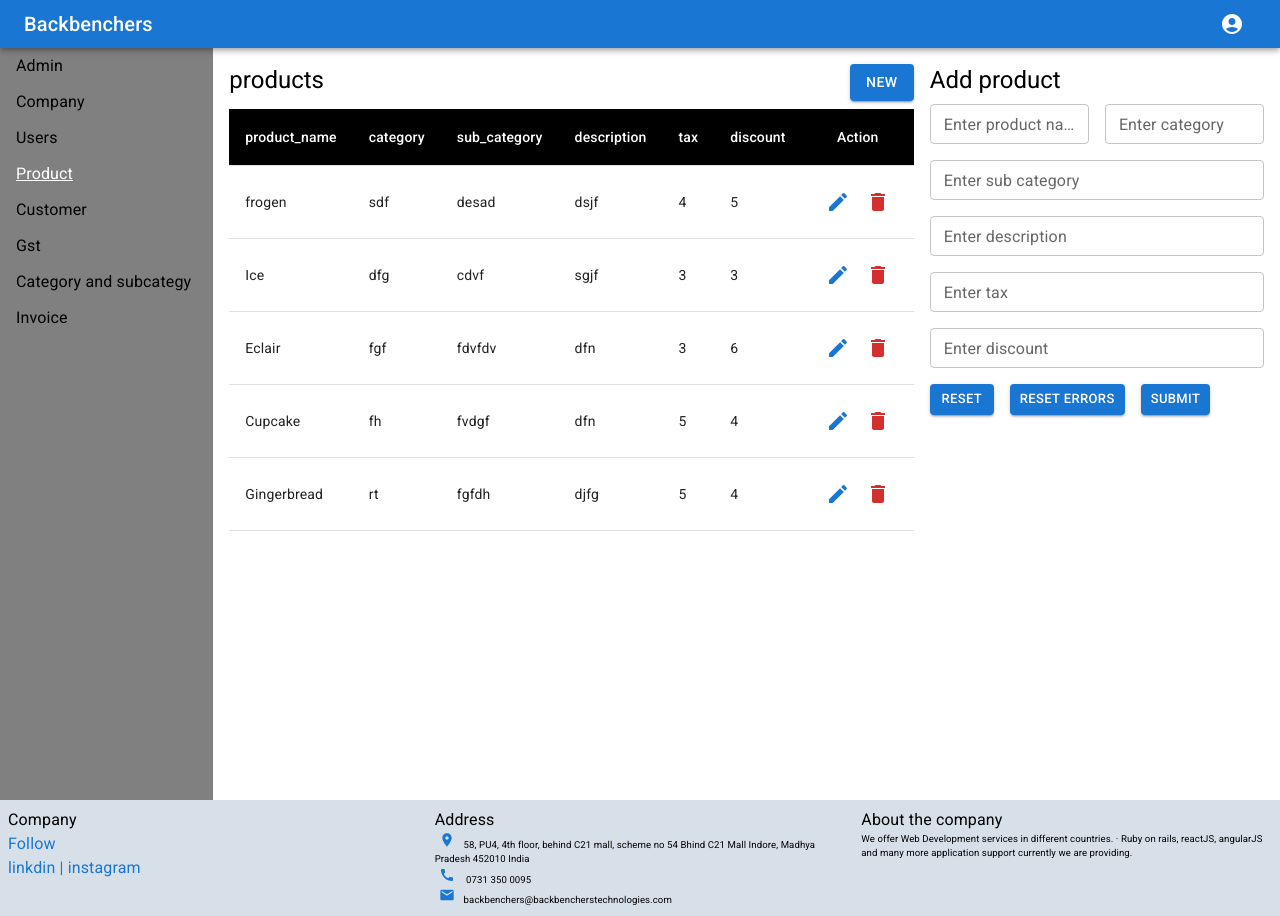
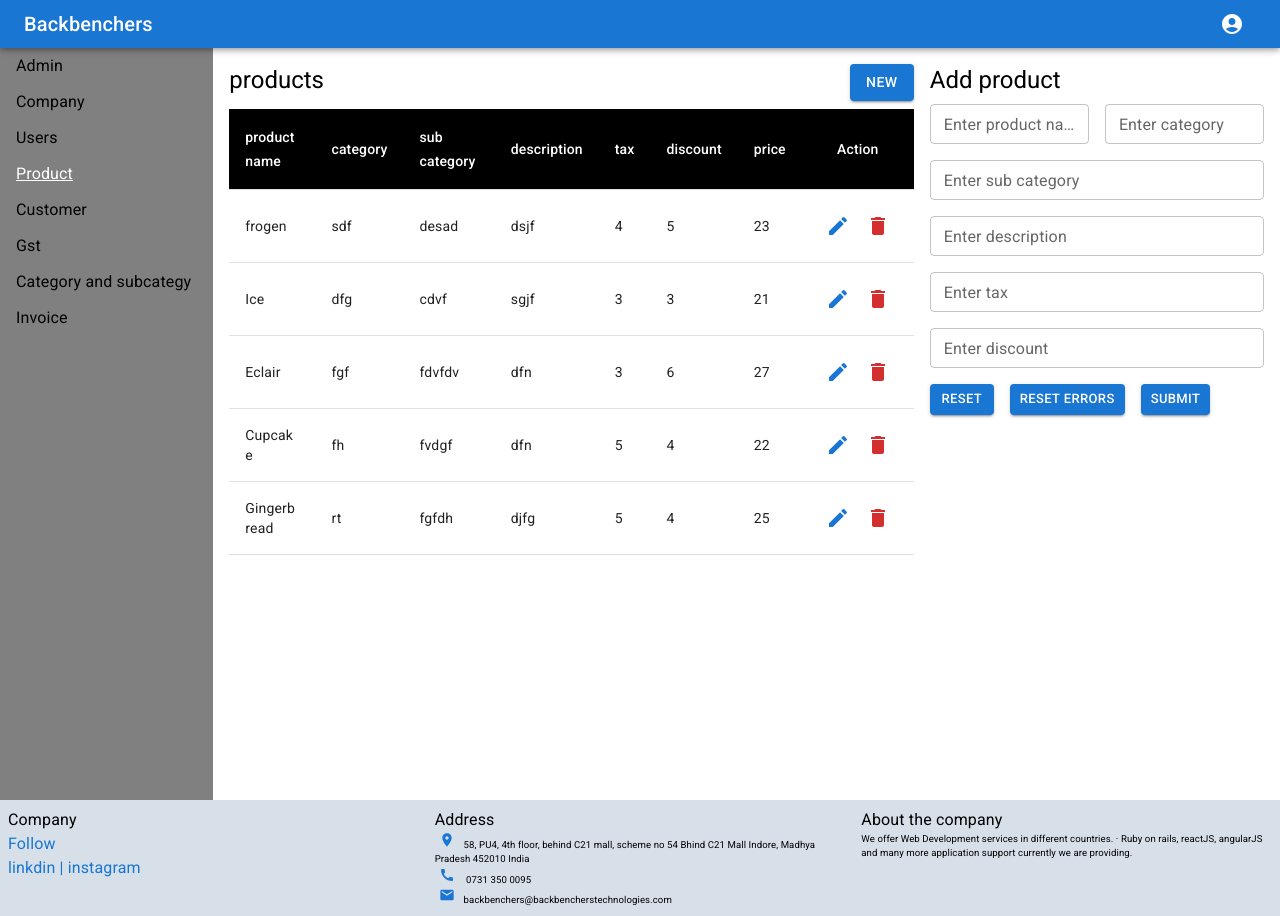
Before and after one commit to rraj77/company, a React (Create React App) app: page /product in a window 1280 px wide. Built offline with nearby package versions, Linux system fonts and the light colour scheme.

Commit message:
add price collom

```diff
--- a/src/products/ProductTable.tsx
+++ b/src/products/ProductTable.tsx
@@ -84,12 +84,14 @@ export default function ProductTable() {
         <Table>
           <TableHead>
             <TableRow>
-              <TableCell className={styles.tableCellHead}>product_name</TableCell>
+              <TableCell className={styles.tableCellHead}>product name</TableCell>
               <TableCell className={styles.tableCellHead}>category</TableCell>
-              <TableCell className={styles.tableCellHead}>sub_category</TableCell>
+              <TableCell className={styles.tableCellHead}>sub category</TableCell>
               <TableCell className={styles.tableCellHead}>description</TableCell>
               <TableCell className={styles.tableCellHead}>tax</TableCell>
               <TableCell className={styles.tableCellHead}>discount</TableCell>
+              <TableCell className={styles.tableCellHead}>price</TableCell>
+
               <TableCell className={styles.tableCellHead} align="center">
                 Action
               </TableCell>
@@ -107,6 +109,8 @@ export default function ProductTable() {
                   <TableCell className={styles.tableCellBody}>{products.description}</TableCell>
                   <TableCell className={styles.tableCellBody}>{products.tax}</TableCell>
                   <TableCell className={styles.tableCellBody}>{products.discount}</TableCell>
+                  <TableCell className={styles.tableCellBody}>{products.price}</TableCell>
+
                   <TableCell sx={{ display: 'flex' }}>
                     <IconButton
                       color="primary"
```
